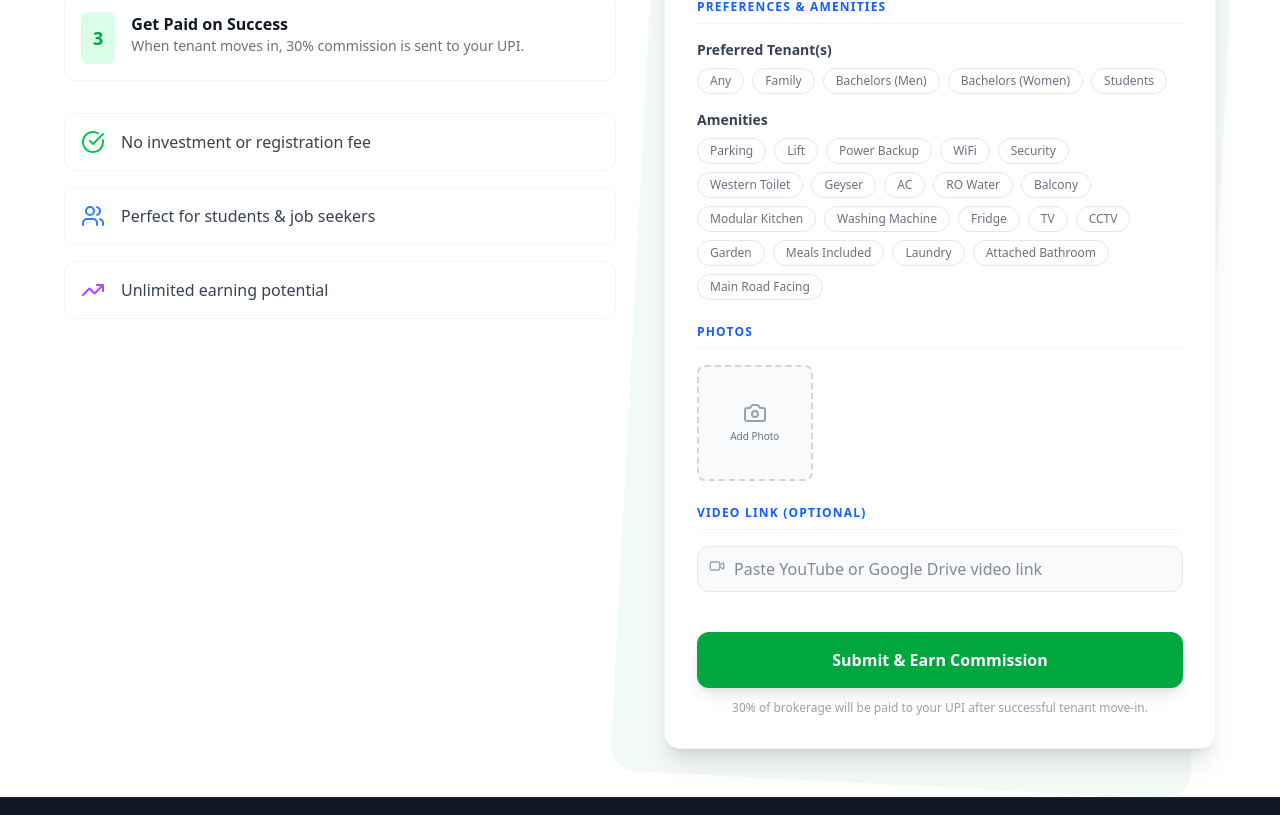
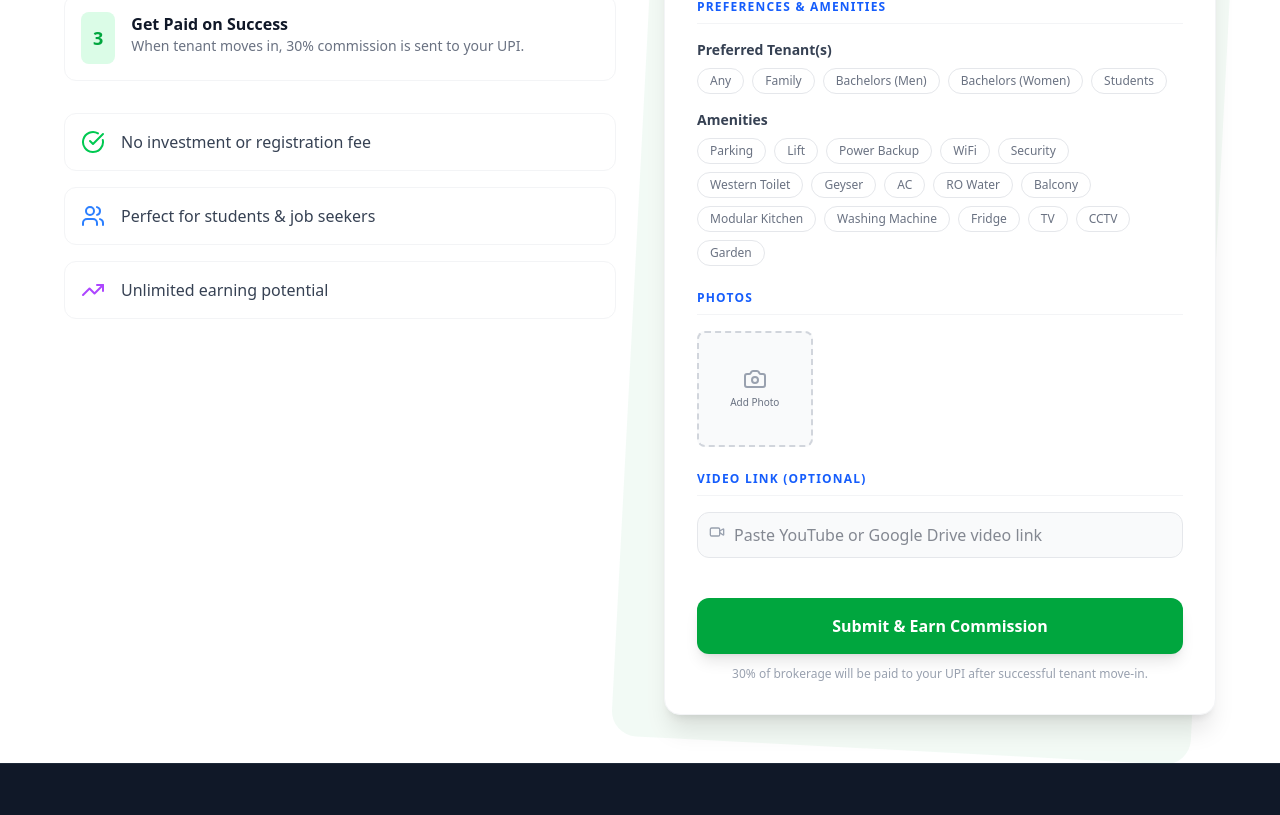
Before and after one commit to rupeshsinghkota/Ranchirent, a Next.js app: page /agent in a window 1280 px wide. Shown: the part 865-1680 px from the top of the page. Built offline with nearby package versions, Linux system fonts and the light colour scheme.

Commit message:
Feature: Dynamic amenities based on property type (PG/Hostel, Shop/Office, Flats)

```diff
--- a/components/AgentForm.tsx
+++ b/components/AgentForm.tsx
@@ -37,6 +37,18 @@ export default function AgentForm() {
             if (list.includes(item)) return { ...prev, [field]: list.filter(i => i !== item) };
             return { ...prev, [field]: [...list, item] };
         });
+    };
+
+    // Get amenities based on property type
+    const getAmenitiesByType = (type: string) => {
+        if (type === "PG/Hostel") {
+            return ["WiFi", "Meals Included", "Laundry", "Power Backup", "Attached Bathroom", "AC", "Geyser", "RO Water", "CCTV", "Security", "Parking", "TV"];
+        }
+        if (type === "Shop/Office") {
+            return ["Parking", "Power Backup", "AC", "CCTV", "Lift", "Security", "WiFi", "Main Road Facing", "Western Toilet", "RO Water"];
+        }
+        // Default for Flats/Houses
+        return ["Parking", "Lift", "Power Backup", "WiFi", "Security", "Western Toilet", "Geyser", "AC", "RO Water", "Balcony", "Modular Kitchen", "Washing Machine", "Fridge", "TV", "CCTV", "Garden"];
     };
 
     const handleFile = (e: React.ChangeEvent<HTMLInputElement>) => {
@@ -275,7 +287,7 @@ export default function AgentForm() {
                     <div>
                         <label className="block text-sm font-semibold text-gray-700 mb-2">Amenities</label>
                         <div className="flex flex-wrap gap-2">
-                            {["Parking", "Lift", "Power Backup", "WiFi", "Security", "Western Toilet", "Geyser", "AC", "RO Water", "Balcony", "Modular Kitchen", "Washing Machine", "Fridge", "TV", "CCTV", "Garden", "Meals Included", "Laundry", "Attached Bathroom", "Main Road Facing"].map(tag => (
+                            {getAmenitiesByType(formData.type).map(tag => (
                                 <button type="button" key={tag} onClick={() => toggleSelection("amenities", tag)}
                                     className={`px-3 py-1 text-xs font-medium rounded-full border transition ${formData.amenities.includes(tag) ? "bg-blue-600 text-white border-blue-600" : "bg-white text-gray-500 border-gray-200 hover:border-gray-400"}`}>
                                     {tag}
--- a/components/LandlordForm.tsx
+++ b/components/LandlordForm.tsx
@@ -33,6 +33,18 @@ export default function LandlordForm() {
             if (list.includes(item)) return { ...prev, [field]: list.filter(i => i !== item) };
             return { ...prev, [field]: [...list, item] };
         });
+    };
+
+    // Get amenities based on property type
+    const getAmenitiesByType = (type: string) => {
+        if (type === "PG/Hostel") {
+            return ["WiFi", "Meals Included", "Laundry", "Power Backup", "Attached Bathroom", "AC", "Geyser", "RO Water", "CCTV", "Security", "Parking", "TV"];
+        }
+        if (type === "Shop/Office") {
+            return ["Parking", "Power Backup", "AC", "CCTV", "Lift", "Security", "WiFi", "Main Road Facing", "Western Toilet", "RO Water"];
+        }
+        // Default for Flats/Houses
+        return ["Parking", "Lift", "Power Backup", "WiFi", "Security", "Western Toilet", "Geyser", "AC", "RO Water", "Balcony", "Modular Kitchen", "Washing Machine", "Fridge", "TV", "CCTV", "Garden"];
     };
 
     // File Handling
@@ -261,7 +273,7 @@ export default function LandlordForm() {
                     <div>
                         <label className="block text-sm font-semibold text-gray-700 mb-2">Amenities</label>
                         <div className="flex flex-wrap gap-2">
-                            {["Parking", "Lift", "Power Backup", "WiFi", "Security", "Western Toilet", "Geyser", "AC", "RO Water", "Balcony", "Modular Kitchen", "Washing Machine", "Fridge", "TV", "CCTV", "Garden", "Meals Included", "Laundry", "Attached Bathroom", "Main Road Facing"].map(tag => (
+                            {getAmenitiesByType(formData.type).map(tag => (
                                 <button type="button" key={tag} onClick={() => toggleSelection("amenities", tag)}
                                     className={`px-3 py-1 text-xs font-medium rounded-full border transition ${formData.amenities.includes(tag) ? "bg-blue-600 text-white border-blue-600" : "bg-white text-gray-500 border-gray-200 hover:border-gray-400"}`}>
                                     {tag}
@@ -288,6 +300,7 @@ export default function LandlordForm() {
                         </label>
                     </div>
                 </div>
+
 
                 {/* 6. Video Link */}
                 <div className="space-y-4">
```
